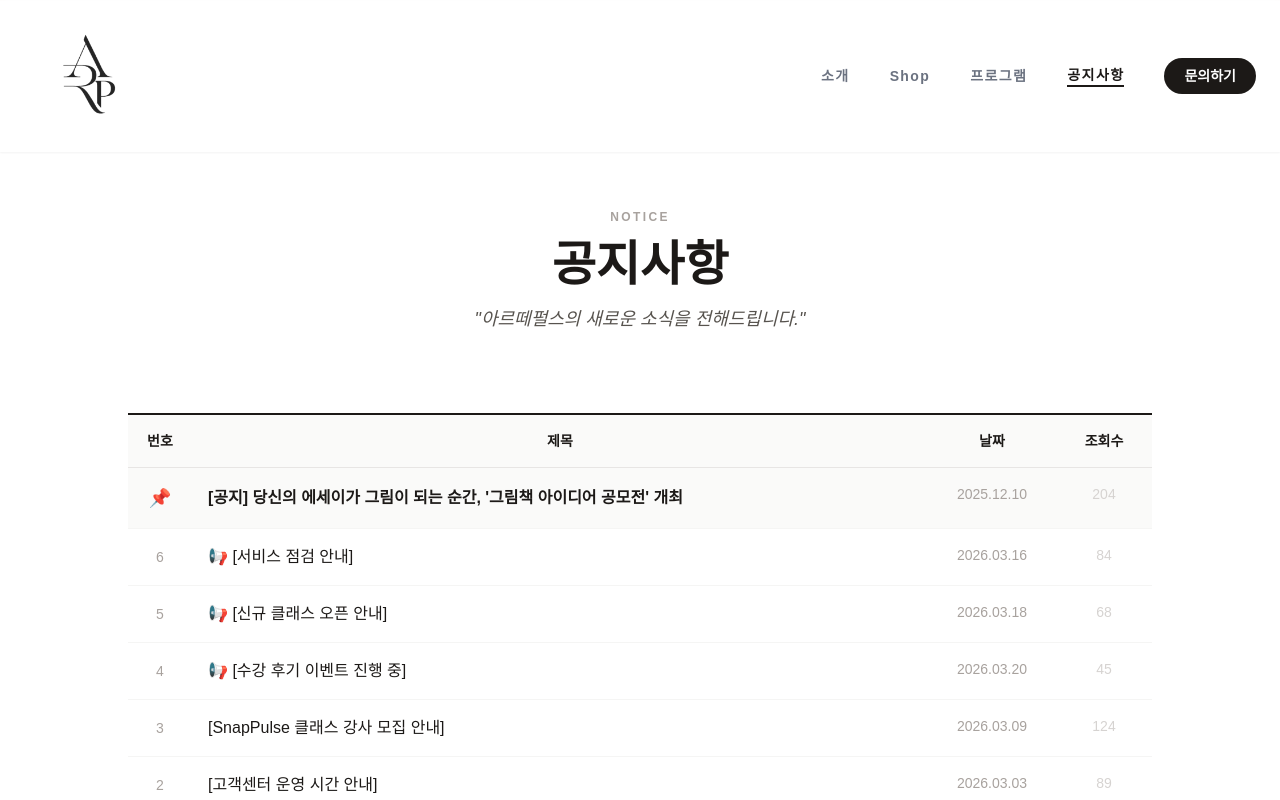
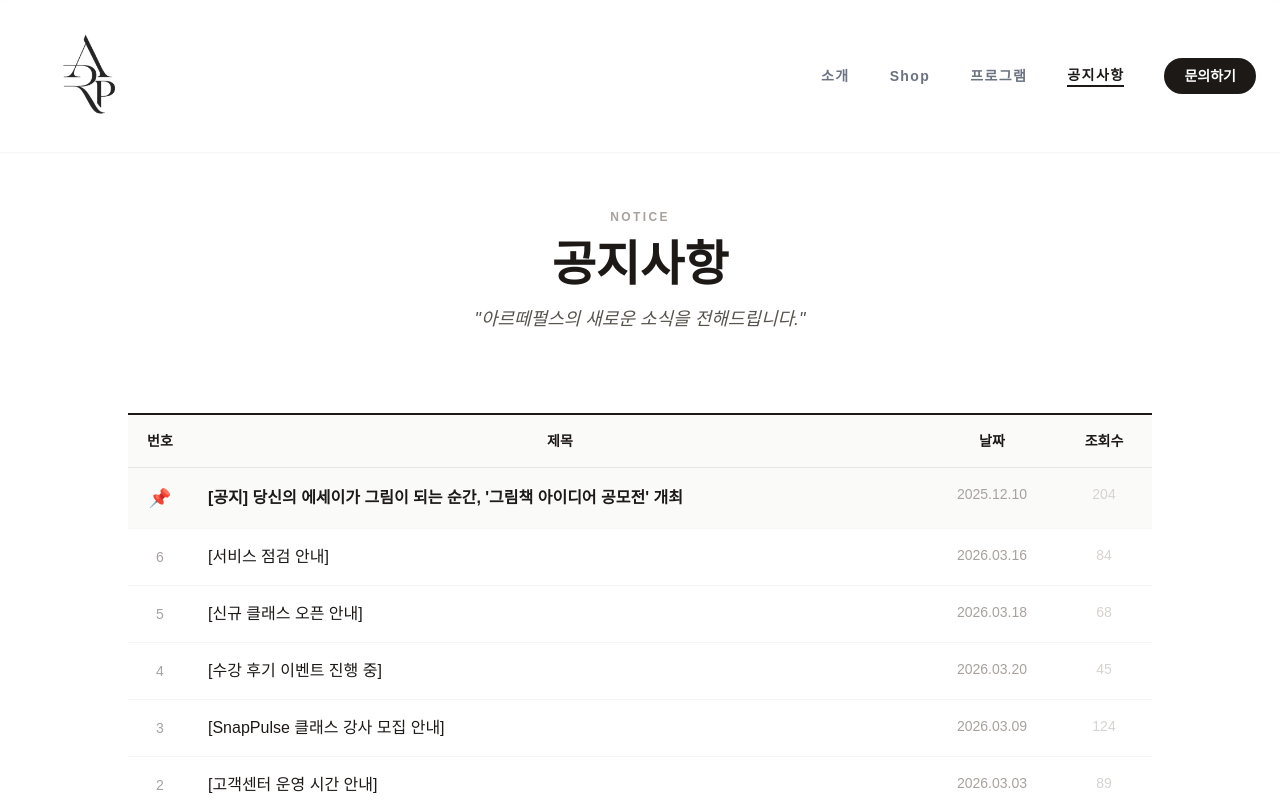
Before and after one commit to yuuunjuuuuu/kingsman, a React (Vite) app: page /notice in a window 1280 px wide. Shown: the top 800 px of the page. Built offline with nearby package versions, Linux system fonts and the light colour scheme; a web font is replaced by a local one.

Commit message:
첫 업로드

```diff
--- a/src/sections/Notice.tsx
+++ b/src/sections/Notice.tsx
@@ -51,7 +51,7 @@ const notices = [
     },
     {
         id: 9,
-        title: "📢 [서비스 점검 안내]",
+        title: "[서비스 점검 안내]",
         date: "2026.03.16",
         views: 84,
         content: `보다 안정적인 서비스 제공을 위해 아래와 같이 시스템 점검이 진행됩니다.
@@ -61,7 +61,7 @@ const notices = [
     },
     {
         id: 10,
-        title: "📢 [신규 클래스 오픈 안내]",
+        title: "[신규 클래스 오픈 안내]",
         date: "2026.03.18",
         views: 68,
         content: `안녕하세요, 아르떼펄스 홍보팀입니다.
@@ -70,7 +70,7 @@ const notices = [
     },
     {
         id: 11,
-        title: "📢 [수강 후기 이벤트 진행 중]",
+        title: "[수강 후기 이벤트 진행 중]",
         date: "2026.03.20",
         views: 45,
         content: `클래스를 수강하고 후기를 남겨주시면 추첨을 통해 다양한 혜택을 드립니다.
```
